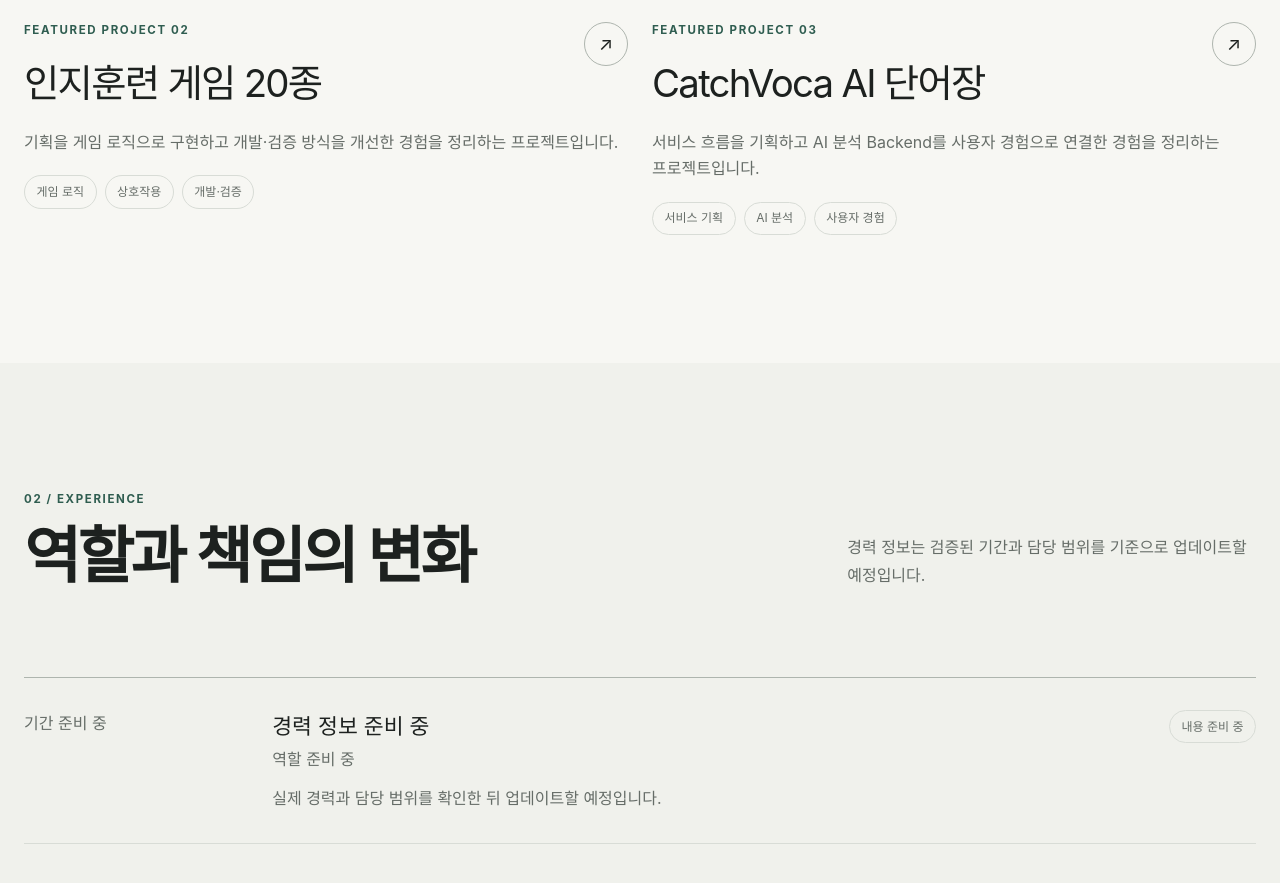
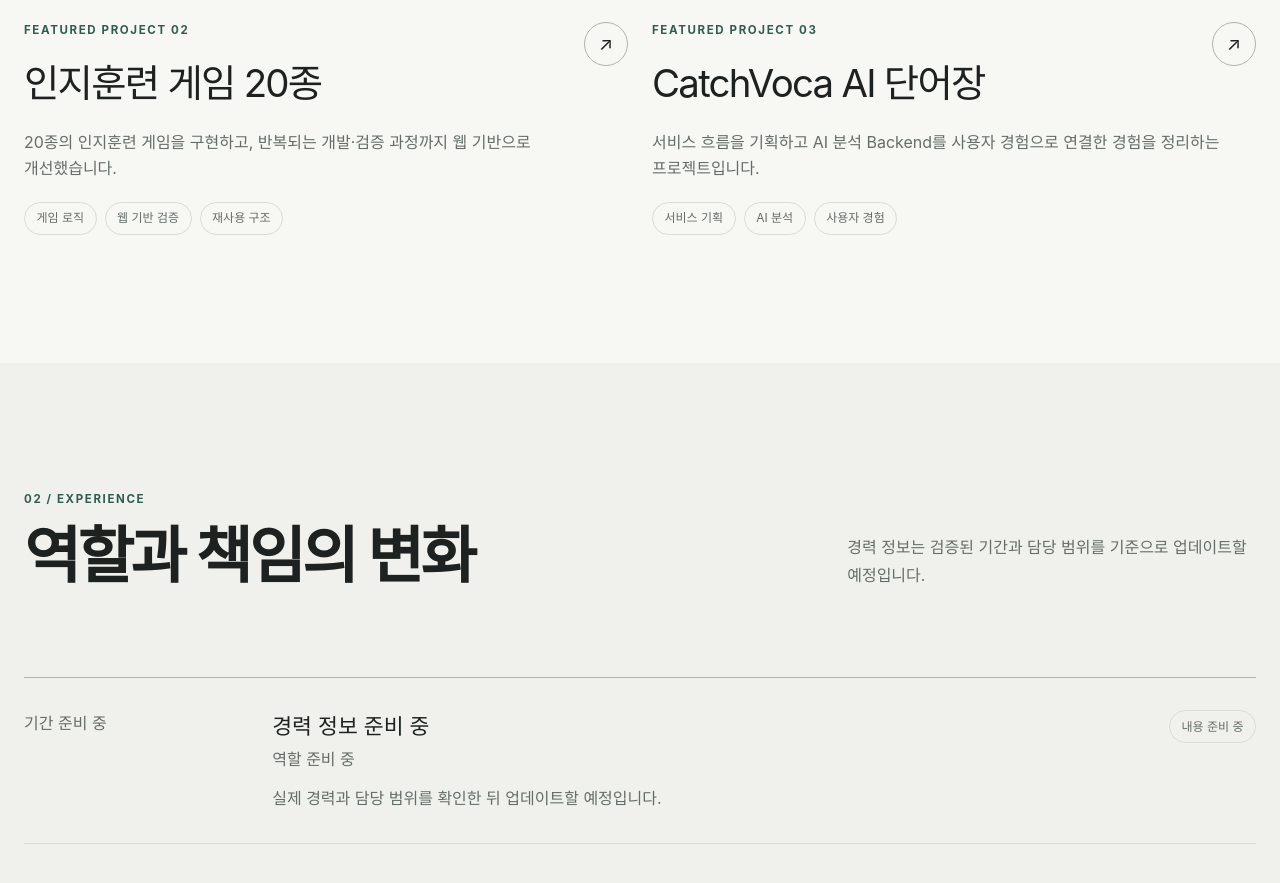
Before and after one commit to seungwon9/seungwon9-portfolio, a Next.js app: page / in a window 1280 px wide. Shown: the part 2550-3433 px from the top of the page. Built offline with nearby package versions, Linux system fonts and the light colour scheme.

Commit message:
feat: add cognitive games case study

```diff
--- a/src/components/media/media-block.tsx
+++ b/src/components/media/media-block.tsx
@@ -82,10 +82,11 @@
           <h5>{media.title}</h5>
           {media.description ? <p>{media.description}</p> : null}
         </div>
-        <ol className="diagram-flow" aria-label={media.alt}>
+        <ol className={`diagram-flow diagram-flow-${media.layout ?? "flow"}`} aria-label={media.alt}>
           {media.nodes.map((node) => (
             <li className={`diagram-node diagram-node-${node.tone ?? "default"}`} key={node.label}>
-              {node.label}
+              <strong>{node.label}</strong>
+              {node.description ? <span>{node.description}</span> : null}
             </li>
           ))}
         </ol>
--- a/src/components/project/context-role.tsx
+++ b/src/components/project/context-role.tsx
@@ -12,7 +12,7 @@
 }
 
 export function MyContribution({ project }: { project: Project }) {
-  const summaryOnly = project.slug === "manufacturing-erp";
+  const summaryOnly = project.contributions.length > 1;
 
   return (
     <section className="section project-section" id="contribution" aria-labelledby="contribution-title">
--- a/src/components/project/project-overview.tsx
+++ b/src/components/project/project-overview.tsx
@@ -8,6 +8,7 @@
   ["역할", "role"],
   ["협업", "team"],
   ["기술", "technologies"],
+  ["분야", "domain"],
   ["상태", "projectStatus"],
 ] as const;
 
@@ -36,6 +37,7 @@
         <dl className="project-meta">
           {labels.map(([label, key]) => {
             const rawValue = project[key];
+            if (key === "domain" && !rawValue) return null;
             const value = Array.isArray(rawValue)
               ? rawValue.length > 0 ? rawValue.join(", ") : "내용 준비 중"
               : rawValue ?? "내용 준비 중";
--- a/src/data/projects.ts
+++ b/src/data/projects.ts
@@ -332,34 +332,191 @@
     featuredOrder: 2,
     title: "인지훈련 게임 20종",
     eyebrow: "Featured Project 02",
-    shortDescription: "기획을 게임 로직으로 구현하고 개발·검증 방식을 개선한 경험을 정리하는 프로젝트입니다.",
-    overview: "게임 로직 구현과 개발·검증 방식의 개선 과정을 중심으로 실제 수행 내용을 정리할 예정입니다.",
-    overviewMedia: placeholderMedia("cognitive-training-games-overview", "인지훈련 게임 대표 화면"),
+    shortDescription: "20종의 인지훈련 게임을 구현하고, 반복되는 개발·검증 과정까지 웹 기반으로 개선했습니다.",
+    overview: "의료연구원의 기획서를 게임 로직으로 구현하고, 브라우저에서 수정 결과를 바로 확인할 수 있는 웹 개발 구조를 도입했습니다.",
+    overviewMedia: placeholderMedia("cognitive-training-games-overview", "인지훈련 게임 20종 전체 화면"),
     period: "내용 준비 중",
-    role: "내용 준비 중",
-    team: "내용 준비 중",
+    role: "게임 로직 설계 및 Frontend/Game 개발",
+    team: "의료연구원 · 디자이너",
     users: "내용 준비 중",
     projectStatus: "내용 준비 중",
-    technologies: [],
-    keywords: ["게임 로직", "상호작용", "개발·검증"],
-    context: ["프로젝트 배경과 기획 맥락을 정리할 예정입니다."],
-    responsibilities: ["직접 담당한 게임과 개발 범위를 정리할 예정입니다."],
-    collaborationScope: ["기획 및 검증 협업 범위를 정리할 예정입니다."],
-    contributions: [placeholderContribution("cognitive-training-games")],
-    technologyScope: { direct: [], collaboration: [] },
-    problemSolvingCases: placeholderCases("cognitive-training-games"),
+    domain: "디지털헬스케어 / 인지훈련",
+    technologies: ["React", "Next.js", "TypeScript", "Phaser3"],
+    keywords: ["게임 로직", "웹 기반 검증", "재사용 구조"],
+    context: [
+      "디지털헬스케어 스타트업에서 의료연구원의 기획서를 바탕으로 인지훈련 콘텐츠를 개발했습니다.",
+      "Unity 기반 개발에서 반복되던 전달·설치 과정을 줄이기 위해 React와 Phaser3를 활용한 웹 방식을 도입했습니다.",
+    ],
+    responsibilities: [
+      "인지훈련 게임 20종의 규칙과 흐름을 분석하고 게임 로직을 설계·구현했습니다.",
+      "React/Next.js와 Phaser3의 역할을 구분한 웹 게임 실행 구조를 구성했습니다.",
+      "반복되는 게임 실행 구조와 UI를 재사용 가능한 형태로 정리했습니다.",
+    ],
+    collaborationScope: [
+      "의료연구원과 게임 규칙 및 검증 내용을 확인하고, 디자이너와 화면 구성을 협업했습니다.",
+    ],
+    contributions: [
+      {
+        id: "cognitive-training-games-contribution-logic",
+        title: "게임 로직 설계 및 구현",
+        summary: "기획서를 분석하고 각 게임의 상태, 입력, 판정, 난이도 흐름을 실제 게임 로직으로 구현했습니다.",
+        scope: "direct",
+      },
+      {
+        id: "cognitive-training-games-contribution-structure",
+        title: "웹 게임 개발 구조",
+        summary: "React/Next.js와 Phaser3의 역할을 나눠 게임 진입부터 실행, 상태와 결과 전달까지 이어지는 구조를 구성했습니다.",
+        scope: "direct",
+      },
+      {
+        id: "cognitive-training-games-contribution-validation",
+        title: "개발·검증 방식 개선",
+        summary: "Unity 기반 전달·설치 방식에서 수정 결과를 브라우저로 바로 확인할 수 있는 웹 방식으로 전환했습니다.",
+        scope: "direct",
+      },
+    ],
+    technologyScope: {
+      direct: ["React", "Next.js", "TypeScript", "Phaser3"],
+      collaboration: [],
+    },
+    problemSolvingCases: [
+      {
+        id: "cognitive-training-games-case-01",
+        title: "기획서를 실제 게임 로직으로 변환",
+        problem: {
+          summary: "의료연구원의 기획서는 게임의 목적과 규칙을 설명하지만, 프로그램에서 사용할 상태와 입력·판정 구조는 별도로 정의해야 했습니다.",
+        },
+        decision: {
+          summary: "기획 의도를 바로 화면으로 옮기기보다 규칙과 조건을 나누고, 게임의 상태와 사용자 입력, 정답 판정 흐름을 먼저 정의했습니다.",
+        },
+        implementation: {
+          summary: "정리한 흐름을 바탕으로 각 게임의 진행 상태, 입력 처리, 판정과 결과 전달 로직을 직접 설계·구현했습니다.",
+        },
+        evidenceResult: {
+          summary: "이 과정을 반복해 인지훈련 게임 20종의 서로 다른 규칙과 흐름을 실제 동작하는 게임 로직으로 구현했습니다.",
+        },
+        media: [
+          {
+            id: "cognitive-training-games-plan-to-logic-flow",
+            type: "diagram",
+            title: "기획서에서 게임 로직까지",
+            alt: "기획서 이해부터 결과 전달까지 이어지는 게임 로직 설계 흐름",
+            nodes: [
+              { label: "기획서 이해" },
+              { label: "규칙·조건 정리" },
+              { label: "상태 정의", tone: "decision" },
+              { label: "사용자 입력" },
+              { label: "정답 판정", tone: "decision" },
+              { label: "결과 전달", tone: "success" },
+            ],
+            caption: "기획 의도를 실행 가능한 상태와 입력·판정 구조로 구체화한 흐름입니다.",
+          },
+        ],
+      },
+      {
+        id: "cognitive-training-games-case-02",
+        title: "반복되는 Unity 검증 과정을 웹 기반으로 개선",
+        problem: {
+          summary: "초기 Unity 방식에서는 수정 내용을 확인할 때마다 Build, 파일 전달, 설치, 연구원 확인 과정을 반복해야 했습니다.",
+        },
+        decision: {
+          summary: "수정 결과를 브라우저에서 바로 확인할 수 있도록 Phaser3를 새로 학습하고 React와 결합한 웹 개발 방식을 제안했습니다.",
+        },
+        implementation: {
+          summary: "게임 실행은 Phaser3가 담당하고, React/Next.js가 게임 진입과 설정·상태·결과 전달을 담당하도록 웹 구조를 구성했습니다.",
+        },
+        evidenceResult: {
+          summary: "이후에는 수정 내용을 웹에 반영한 뒤 의료연구원이 브라우저에서 확인하고 피드백할 수 있는 방식으로 검증 흐름을 바꿨습니다.",
+        },
+        media: [
+          {
+            id: "cognitive-training-games-validation-before-after",
+            type: "before-after",
+            title: "게임 수정 결과 확인 방식 개선",
+            before: {
+              label: "Before",
+              description: "Unity 기반 파일 전달과 설치를 거치는 확인 과정",
+              items: ["개발", "Build", "파일 전달", "설치", "연구원 확인"],
+            },
+            after: {
+              label: "After",
+              description: "브라우저에서 수정 결과를 바로 확인하는 과정",
+              items: ["개발", "웹 반영", "바로 확인", "피드백"],
+            },
+            caption: "확인되지 않은 단축 수치 대신 실제로 변경한 검증 절차만 표시했습니다.",
+          },
+        ],
+      },
+      {
+        id: "cognitive-training-games-case-03",
+        title: "서로 다른 20개 게임을 하나의 실행 구조에서 관리",
+        problem: {
+          summary: "게임마다 규칙과 상호작용은 달랐지만, 진입과 설정 전달, 실행, 상태와 결과 처리처럼 반복되는 구조도 함께 존재했습니다.",
+        },
+        decision: {
+          summary: "React/Next.js는 외부 흐름과 상태 전달을, Phaser3는 Scene과 입력, Timer, Tween, Physics, 게임 규칙과 판정을 담당하도록 역할을 구분했습니다.",
+        },
+        implementation: {
+          summary: "공통 GameLoader를 중심으로 게임 진입과 옵션 전달, Phaser Scene 실행, 결과 반환이 이어지도록 구성하고 반복되는 실행 구조와 UI를 재사용했습니다.",
+        },
+        evidenceResult: {
+          summary: "같은 실행 구조 안에서 서로 다른 인지 과제를 구현했으며, 대표적으로 Train Manager, Remember Blocks, Touch Animal Cards가 있습니다.",
+        },
+        media: [
+          {
+            id: "cognitive-training-games-runtime-architecture",
+            type: "diagram",
+            title: "React와 Phaser3의 실행 구조",
+            placement: "implementation",
+            alt: "Route와 Options에서 외부 앱 결과 전달까지 이어지는 웹 게임 실행 구조",
+            nodes: [
+              { label: "Route / Options" },
+              { label: "GameLoader" },
+              { label: "Phaser Scene", tone: "decision" },
+              { label: "Input / Game Logic" },
+              { label: "State / Result", tone: "decision" },
+              { label: "React / External App", tone: "success" },
+            ],
+            caption: "웹 애플리케이션 흐름과 실제 게임 실행 영역의 역할을 나눈 구조입니다.",
+          },
+          {
+            id: "cognitive-training-games-examples",
+            type: "diagram",
+            layout: "cards",
+            title: "대표 게임 로직 비교",
+            alt: "Train Manager, Remember Blocks, Touch Animal Cards의 게임 로직 비교",
+            nodes: [
+              { label: "Train Manager", description: "이동·신호·충돌 등 실시간 게임 로직" },
+              { label: "Remember Blocks", description: "기억 단계 → 재구성 → 정답 비교" },
+              { label: "Touch Animal Cards", description: "조건에 따라 반응 여부를 판단하는 인지 과제" },
+            ],
+            caption: "게임별 세부 규칙은 다르지만 공통 실행 구조 안에서 동작하도록 구성했습니다.",
+          },
+        ],
+      },
+    ],
     resultAndDemo: {
-      summary: "확인 가능한 결과와 게임 화면을 준비 중입니다.",
-      evidence: [],
+      summary: "인지훈련 게임 20종의 로직을 구현하고, 수정 결과를 브라우저에서 확인할 수 있는 웹 기반 개발·검증 구조를 구성했습니다.",
+      evidence: [
+        "의료연구원의 기획서를 바탕으로 인지훈련 게임 20종의 게임 로직 설계 및 구현",
+        "React/Next.js와 Phaser3의 역할을 구분한 웹 게임 실행 및 결과 전달 구조 구성",
+        "반복되는 게임 실행 구조와 UI를 재사용 가능한 형태로 구성",
+      ],
       media: [
-        placeholderMedia("cognitive-training-games-result-screen", "게임 화면"),
-        placeholderMedia("cognitive-training-games-result-video", "플레이 흐름", "video"),
+        placeholderMedia("cognitive-training-games-launcher", "20종 게임 런처 전체 화면"),
+        placeholderMedia("cognitive-training-games-train-manager", "Train Manager 플레이", "video"),
+        placeholderMedia("cognitive-training-games-remember-blocks", "Remember Blocks 기억·재구성 화면"),
+        placeholderMedia("cognitive-training-games-touch-animal-cards", "Touch Animal Cards 화면"),
+        placeholderMedia("cognitive-training-games-sacogtest", "통합 인지검사 sacogtest 화면"),
       ],
     },
-    learnings: [],
+    learnings: [
+      "기술 선택은 기술 자체보다 개발과 검증 과정 전체를 개선할 수 있는지를 기준으로 판단해야 한다는 점을 배웠습니다.",
+      "서로 다른 콘텐츠에서도 반복되는 실행 구조와 UI는 공통화할 수 있다는 점을 확인했습니다.",
+    ],
     seo: {
       title: "인지훈련 게임 20종",
-      description: "인지훈련 게임 프로젝트 사례를 정리하는 페이지입니다.",
+      description: "인지훈련 게임 20종의 로직을 구현하고 반복되는 개발·검증 과정을 웹 기반으로 개선한 프로젝트입니다.",
     },
   },
   {
--- a/src/types/project.ts
+++ b/src/types/project.ts
@@ -36,11 +36,13 @@
 
 export type DiagramMedia = MediaBase & {
   type: "diagram" | "mermaid";
+  layout?: "flow" | "cards";
   src?: string;
   alt: string;
   description?: string;
   nodes?: Array<{
     label: string;
+    description?: string;
     tone?: "default" | "decision" | "blocked" | "success";
   }>;
   width?: number;
@@ -89,6 +91,7 @@
   role?: string;
   team?: string;
   users?: string;
+  domain?: string;
   projectStatus?: string;
   technologies: string[];
   keywords: string[];
```
Also changed, not shown: src/app/globals.css (+27 -0 lines).
